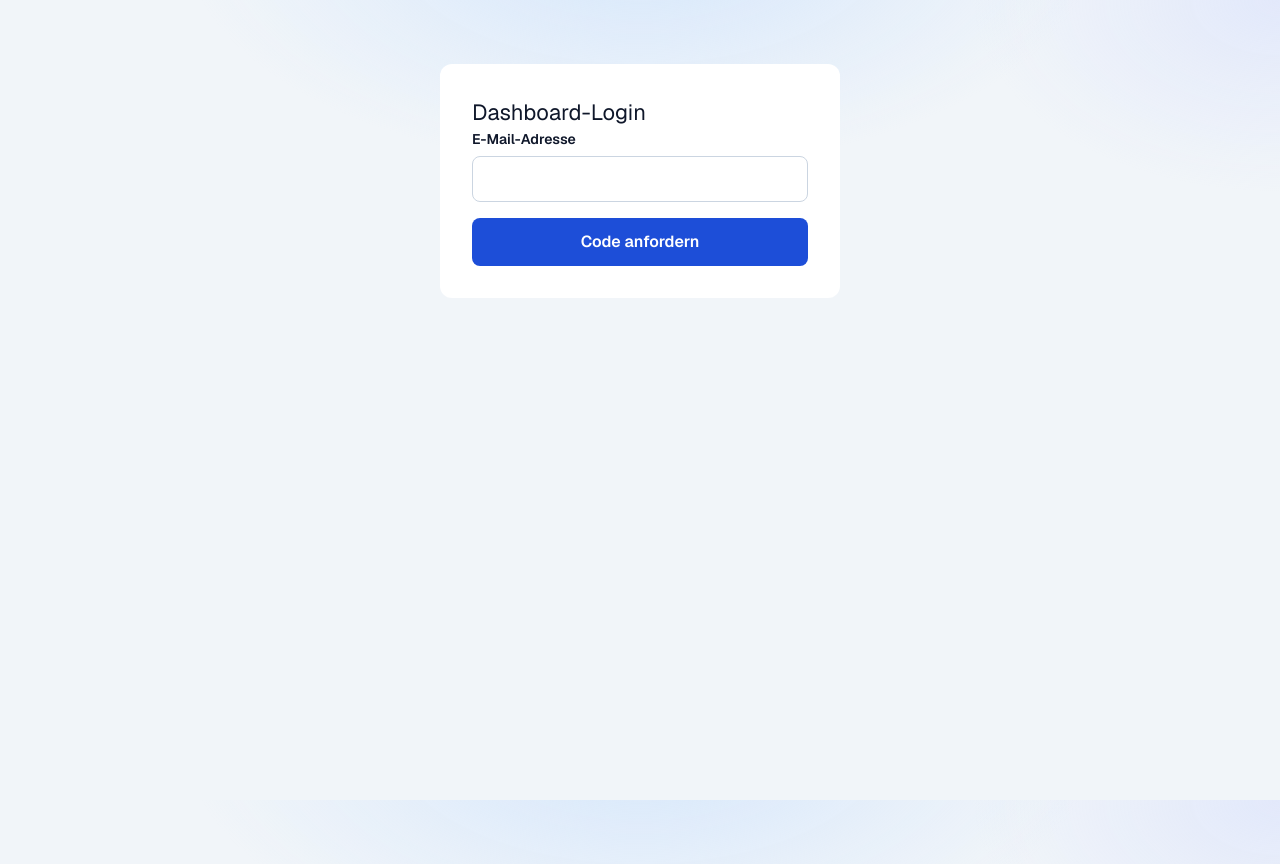
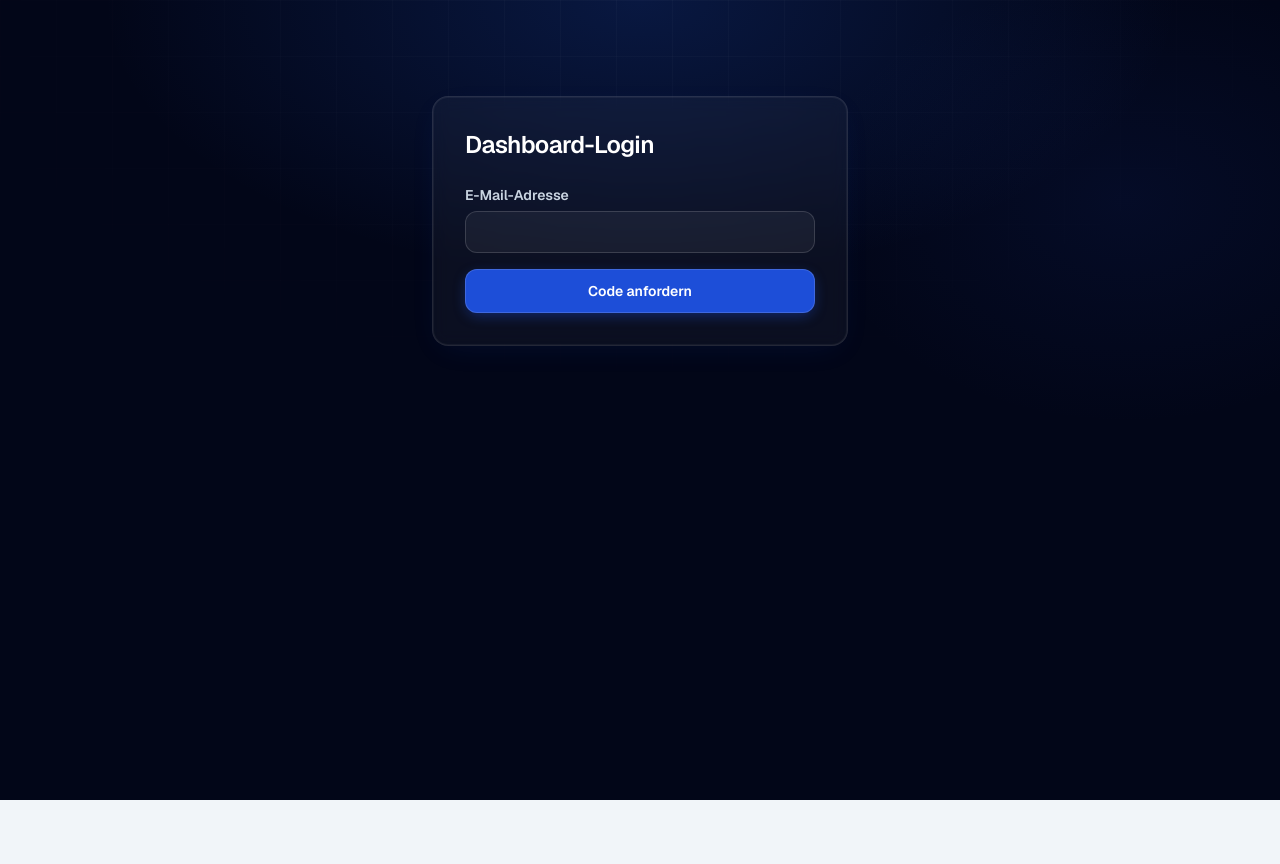
Before and after one commit to LilVoxy/widerruf-widget, a Next.js app: page /login in a window 1280 px wide. After the commit the page ends 800 px from the top, so only its background shows below. Built offline with nearby package versions, Linux system fonts and the light colour scheme; no server answers.

Commit message:
login design

```diff
--- a/src/app/login/page.tsx
+++ b/src/app/login/page.tsx
@@ -3,31 +3,13 @@ import { useState } from "react";
 import { useRouter } from "next/navigation";
 import { supabaseBrowser } from "@/lib/supabase-browser";
 
-const wrap: React.CSSProperties = {
-  maxWidth: 400,
-  margin: "64px auto",
-  background: "#fff",
-  padding: 32,
-  borderRadius: 12,
-};
-const labelS: React.CSSProperties = { display: "block", fontWeight: 600, fontSize: 14, marginBottom: 6 };
-const inputS: React.CSSProperties = {
-  width: "100%",
-  padding: 10,
-  borderRadius: 8,
-  border: "1px solid #cbd5e1",
-};
-const btnS: React.CSSProperties = {
-  marginTop: 16,
-  width: "100%",
-  padding: 12,
-  borderRadius: 8,
-  border: 0,
-  background: "#1d4ed8",
-  color: "#fff",
-  fontWeight: 600,
-  cursor: "pointer",
-};
+const labelClass = "mb-1.5 block text-sm font-semibold text-slate-300";
+const inputClass =
+  "w-full rounded-xl border border-white/15 bg-white/5 px-3 py-2.5 text-sm text-white outline-none transition-shadow duration-200 placeholder:text-slate-500 focus:border-brand-500/50 focus:ring-4 focus:ring-brand-500/15";
+const primaryBtn =
+  "mt-4 inline-flex w-full items-center justify-center rounded-xl bg-brand-600 px-4 py-3 text-sm font-semibold text-white shadow-[var(--shadow-brand)] ring-1 ring-inset ring-white/15 transition-all duration-200 ease-out hover:bg-brand-700 active:scale-[0.98] focus-visible:outline-none focus-visible:ring-2 focus-visible:ring-brand-400 focus-visible:ring-offset-2 focus-visible:ring-offset-slate-950 disabled:opacity-60 disabled:active:scale-100 motion-reduce:transform-none motion-reduce:transition-none";
+const secondaryBtn =
+  "mt-2.5 inline-flex w-full items-center justify-center rounded-xl border border-white/15 bg-white/5 px-4 py-2.5 text-sm font-medium text-slate-200 backdrop-blur transition-all duration-200 ease-out hover:border-white/25 hover:bg-white/10 active:scale-[0.98] focus-visible:outline-none focus-visible:ring-2 focus-visible:ring-brand-400 focus-visible:ring-offset-2 focus-visible:ring-offset-slate-950 motion-reduce:transform-none motion-reduce:transition-none";
 
 /**
  * Two-step e-mail OTP login.
@@ -81,12 +63,42 @@ export default function LoginPage() {
   }
 
   return (
-    <main style={wrap}>
-      <h1 style={{ fontSize: 22, marginTop: 0 }}>Dashboard-Login</h1>
+    <div className="relative min-h-screen overflow-hidden bg-slate-950">
+      <div
+        aria-hidden
+        className="pointer-events-none absolute inset-0 opacity-70"
+        style={{
+          background:
+            "radial-gradient(60% 50% at 50% 0%, rgba(37,99,235,0.28) 0%, rgba(2,6,23,0) 70%)",
+        }}
+      />
+      <div
+        aria-hidden
+        className="pointer-events-none absolute inset-0 opacity-50"
+        style={{
+          background:
+            "radial-gradient(35% 40% at 88% 25%, rgba(30,64,175,0.2) 0%, rgba(2,6,23,0) 70%)",
+        }}
+      />
+      <div
+        aria-hidden
+        className="pointer-events-none absolute inset-0 opacity-50"
+        style={{
+          backgroundImage:
+            "linear-gradient(to right, rgba(255,255,255,0.05) 1px, transparent 1px), linear-gradient(to bottom, rgba(255,255,255,0.05) 1px, transparent 1px)",
+          backgroundSize: "56px 56px",
+          maskImage: "radial-gradient(75% 65% at 50% 0%, black 0%, transparent 80%)",
+          WebkitMaskImage: "radial-gradient(75% 65% at 50% 0%, black 0%, transparent 80%)",
+        }}
+      />
+
+      <main className="relative mx-auto w-full max-w-md px-4 py-16 sm:py-24">
+        <div className="rounded-2xl border border-white/10 bg-white/[0.04] p-8 shadow-[0_8px_32px_-12px_rgb(29_78_216/0.15)] ring-1 ring-inset ring-white/5 backdrop-blur-sm">
+          <h1 className="text-2xl font-semibold tracking-tight text-white">Dashboard-Login</h1>
 
           {step === "email" ? (
-        <form onSubmit={sendCode}>
-          <label htmlFor="em" style={labelS}>
+            <form className="mt-6" onSubmit={sendCode}>
+              <label htmlFor="em" className={labelClass}>
                 E-Mail-Adresse
               </label>
               <input
@@ -95,19 +107,20 @@ export default function LoginPage() {
                 required
                 value={email}
                 onChange={(e) => setEmail(e.target.value)}
-            style={inputS}
+                className={inputClass}
               />
-          {err && <p style={{ color: "#b91c1c", fontSize: 13 }}>{err}</p>}
-          <button type="submit" disabled={busy} style={{ ...btnS, opacity: busy ? 0.6 : 1 }}>
+              {err && <p className="mt-3 text-sm text-red-400">{err}</p>}
+              <button type="submit" disabled={busy} className={primaryBtn}>
                 {busy ? "Senden…" : "Code anfordern"}
               </button>
             </form>
           ) : (
-        <form onSubmit={verify}>
-          <p style={{ fontSize: 14, color: "#475569", marginTop: 0 }}>
-            Wir haben einen 6-stelligen Code an <strong>{email}</strong> gesendet.
+            <form className="mt-6" onSubmit={verify}>
+              <p className="text-sm text-slate-400">
+                Wir haben einen 6-stelligen Code an <strong className="text-white">{email}</strong>{" "}
+                gesendet.
               </p>
-          <label htmlFor="code" style={labelS}>
+              <label htmlFor="code" className={`${labelClass} mt-4`}>
                 Login-Code
               </label>
               <input
@@ -119,10 +132,10 @@ export default function LoginPage() {
                 value={code}
                 onChange={(e) => setCode(e.target.value)}
                 placeholder="123456"
-            style={{ ...inputS, letterSpacing: 4, fontSize: 18, textAlign: "center" }}
+                className={`${inputClass} text-center text-lg tracking-[0.25em]`}
               />
-          {err && <p style={{ color: "#b91c1c", fontSize: 13 }}>{err}</p>}
-          <button type="submit" disabled={busy} style={{ ...btnS, opacity: busy ? 0.6 : 1 }}>
+              {err && <p className="mt-3 text-sm text-red-400">{err}</p>}
+              <button type="submit" disabled={busy} className={primaryBtn}>
                 {busy ? "Prüfen…" : "Anmelden"}
               </button>
               <button
@@ -132,20 +145,14 @@ export default function LoginPage() {
                   setCode("");
                   setErr("");
                 }}
-            style={{
-              marginTop: 10,
-              width: "100%",
-              padding: 10,
-              borderRadius: 8,
-              border: "1px solid #cbd5e1",
-              background: "#fff",
-              cursor: "pointer",
-            }}
+                className={secondaryBtn}
               >
                 Zurück
               </button>
             </form>
           )}
+        </div>
       </main>
+    </div>
   );
 }
```
Lines whose indentation alone changed are shown as unchanged.
